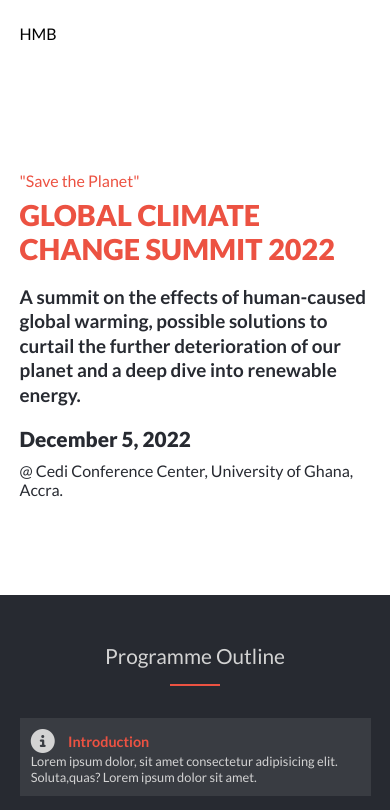
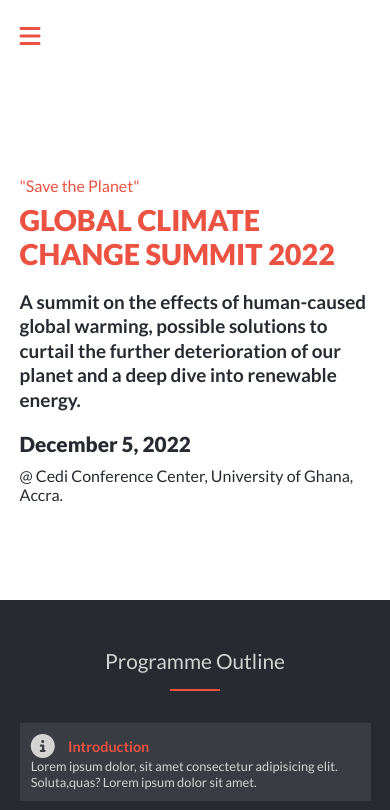
Before and after one commit to michaelamponsah/koryabi-events, a website: page index.html in a window 390 px wide. Shown: the top 810 px of the page. Drawn offline with Linux system fonts and the light colour scheme.

Commit message:
Add hamburger icon for mobile menu

```diff
--- a/css/styles.css
+++ b/css/styles.css
@@ -101,6 +101,10 @@ body {
 .icon {
   font-size: 1.5rem;
   padding-right: 0.25em;
+}
+
+.mobile-menu {
+  color: var(--clr-primary);
 }
 
 .toolbar {
--- a/index.html
+++ b/index.html
@@ -14,7 +14,7 @@
 
 <body>
   <header class="toolbar container">
-    <div class="hamburger-icon">HMB</div>
+    <div class="hamburger-icon"><i class="fa-solid fa-bars icon mobile-menu"></i></div>
     <nav class="nav">
       <ul class="nav--list"></ul>
     </nav>
```
